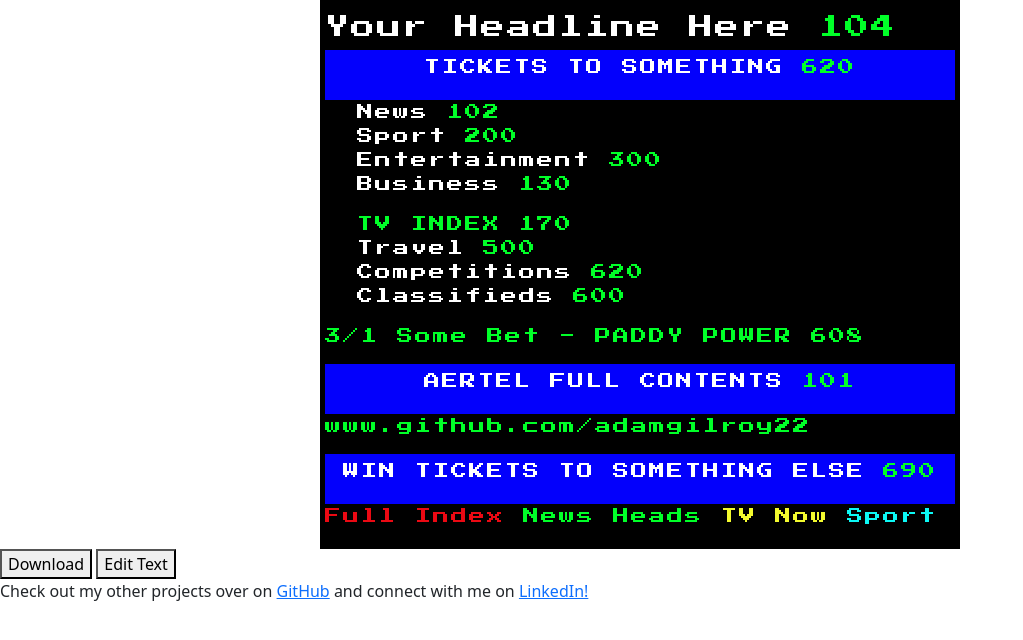
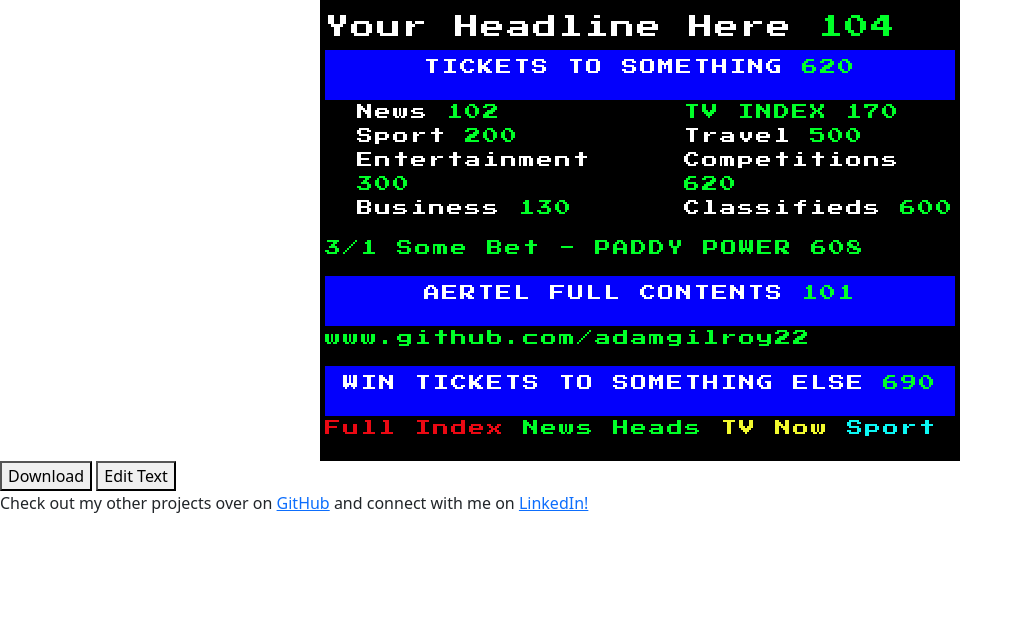
Before and after one commit to adamgilroy22/aertel-generator, a plain HTML site: page index.html in a window 1280 px wide. Shown: the part 98-738 px from the top of the page, without its empty margins (0-1023 px from the left). Drawn offline with nearby package versions, Linux system fonts and the light colour scheme.

Commit message:
Add col class to aertel menu

```diff
--- a/index.html
+++ b/index.html
@@ -26,20 +26,26 @@
             <p>TICKETS TO SOMETHING <span id="green">620</span></p>
         </div>
         <!-- Aertel menu -->
+        <div class="aertel-menu row">
             <!-- Left menu row -->
+            <div class="col">
                 <ul>
                     <li>News <span id="green">102</span></li>
                     <li>Sport <span id="green">200</span></li>
                     <li>Entertainment <span id="green">300</span></li>
                     <li>Business <span id="green">130</span></li>
                 </ul>
+            </div>
             <!-- Right menu row -->
+            <div class="col">
                 <ul>
                     <li><span id="green">TV INDEX 170</span></li>
                     <li>Travel <span id="green">500</span></li>
                     <li>Competitions <span id="green">620</span></li>
                     <li>Classifieds <span id="green">600</span></li>
                 </ul>
+            </div>
+        </div>
         <!-- After menu section -->
         <p><span id="green">3/1 Some Bet - PADDY POWER 608</span></p>
         <!-- Full contents -->
```
Lines whose indentation alone changed are shown as unchanged.
